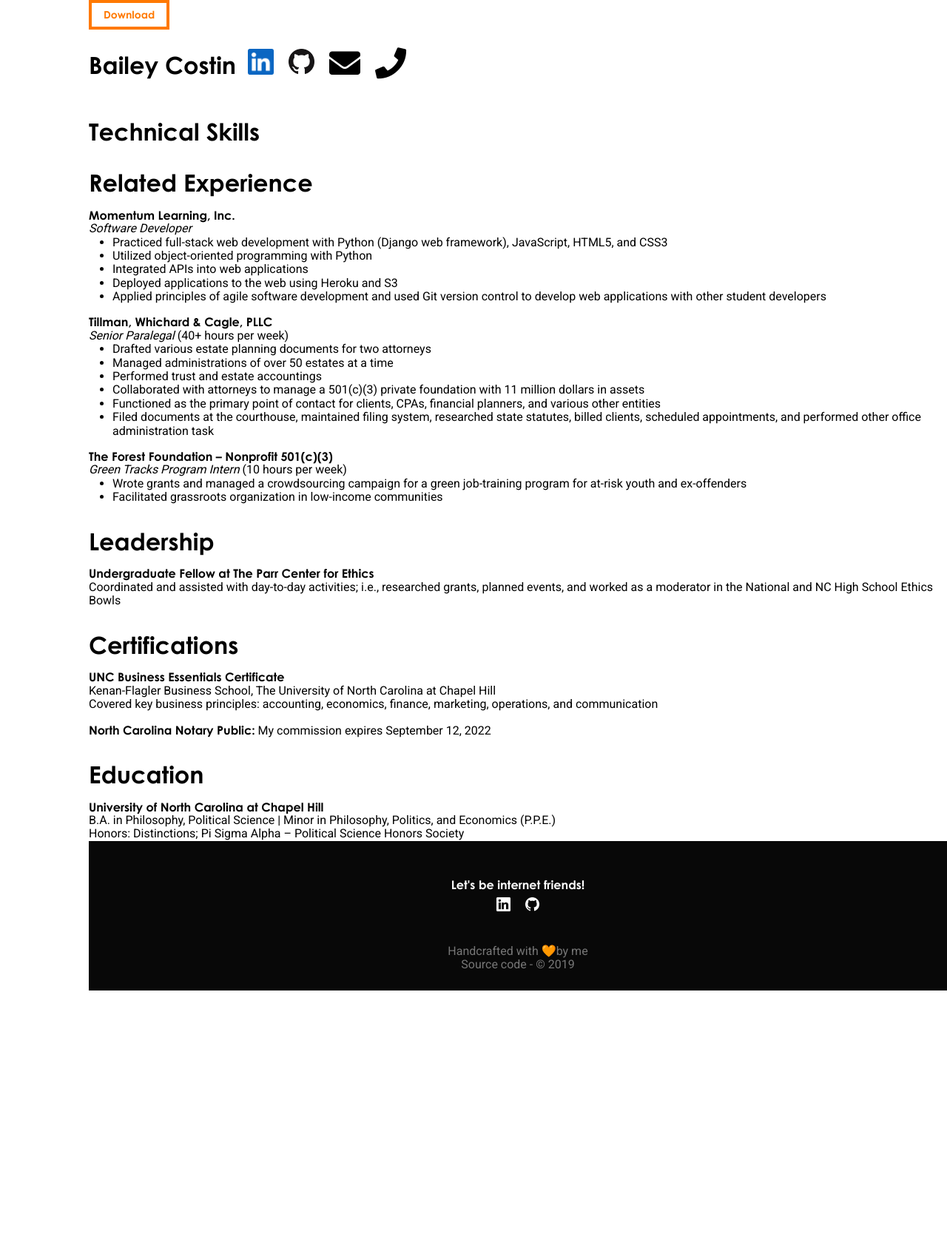
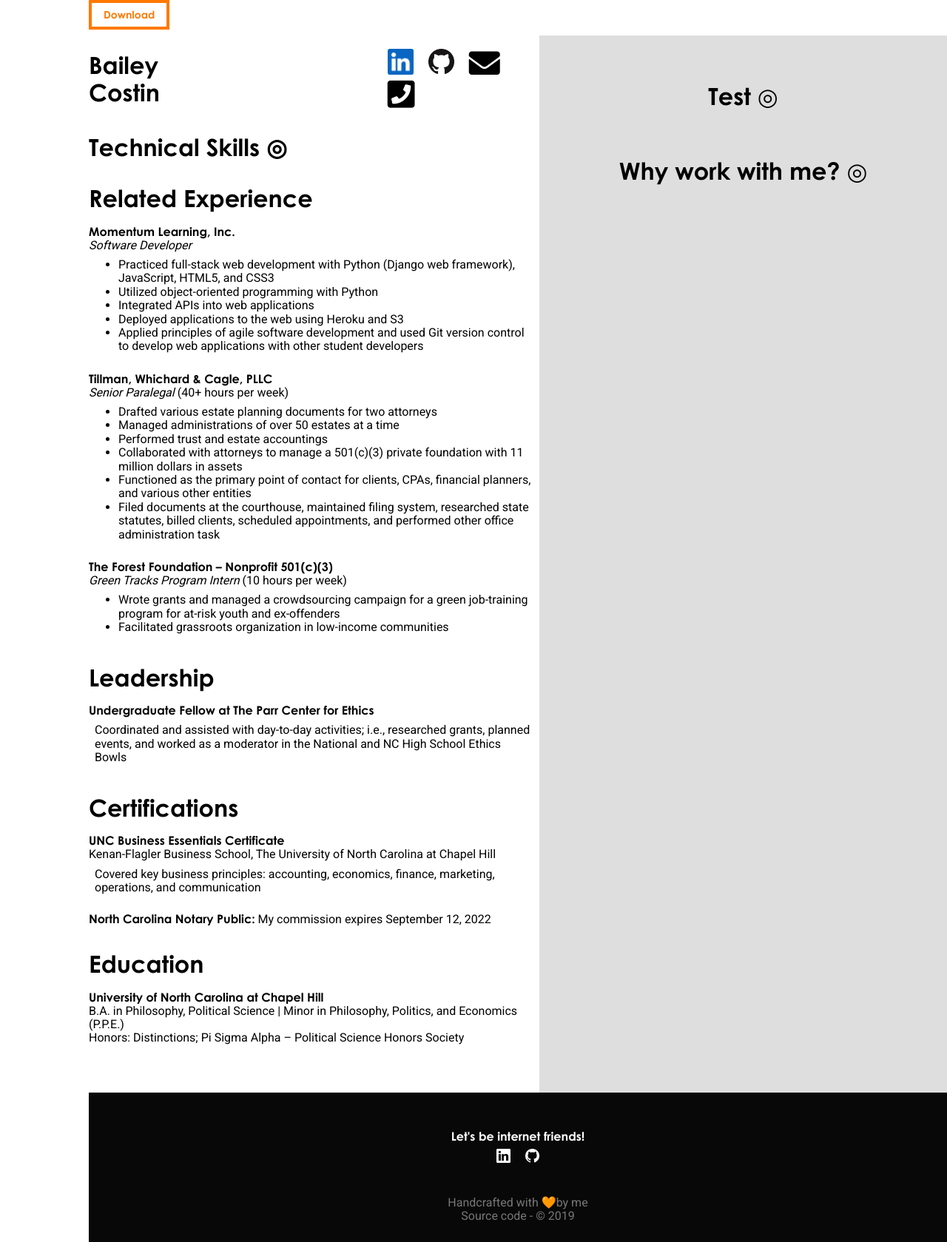
Before and after one commit to bdcostin/portfolio, a Django app: page /resume/ in a window 1280 px wide. Shown: the part 51-1730 px from the top of the page at 74% size. Before the commit the page ends 1390 px from the top, so only its background shows below. Run offline with Django 3.2, Linux system fonts and the light colour scheme; some libraries are stand-ins or nearby versions.

Commit message:
additional styling changes to resume page

```diff
--- a/core/templates/base.html
+++ b/core/templates/base.html
@@ -45,7 +45,9 @@
                 <a class="sidenav-icons-spacing" href="{% url 'index' %}">
                     <i class="black pointer fas1 fas fa-home"></i>
                 </a>
-                <i id="sidenav-about-spacing" class="sidenav-left-spacing sidenav-icons-spacing pointer fas1 fas fa-user"></i>
+                <a class="sidenav-icons-spacing" href="{% url 'resume' %}">
+                    <i id="sidenav-about-spacing" class="sidenav-left-spacing black pointer fas1 fas fa-user"></i>
+                </a>
                 <a class="sidenav-icons-spacing" href="{% url 'projects' %}">
                     <i class="black pointer fas1 fas fa-project-diagram"></i>
                 </a>
--- a/core/templates/core/resume.html
+++ b/core/templates/core/resume.html
@@ -6,8 +6,8 @@
 <div class="flex">
     <div>
         <div class="flex">
-            <h1 class="resume-header-font">Bailey Costin</h1>
-            <div class="mt3">
+            <h1 class="resume-header-font mr5">Bailey Costin</h1>
+            <div class="mt3 ml6">
                 <a class="link ml3" href="https://www.linkedin.com/in/bailey-costin-7745b8179/" target="_blank">
                     <img class="github-icons" src="{% static '/img/linkedin_blue.png' %}" alt="The LinkedIn logo.">
                 </a>
@@ -17,45 +17,89 @@
                 <a class="black link" href="mailto:bailey.costin@gmail.com">
                     <i class="ml3 social-icon pointer fas fa-envelope"></i>
                 </a>
-                <i class="ml3 social-icon fas fa-phone"></i>
+                <a class="black link" href="tel:+19102334244">
+                    <i class="ml3 mb2 social-icon fas fa-phone-square"></i>
+                </a>
             </div>
         </div>
-        <div class="accordion mt4">
+        <div class="accordion mt3">
                 <h2 class="accordion-header resume-header-font">
                     Technical Skills
                 </h2>
             <div class="accordion-content">
-                <ul class="list f-6 tool-box ml3 mr3">
-                    <li class="tools"><i class="devicon-django-plain colored"></i></li>
-                    <li class="tools"><i class="devicon-python-plain colored"></i></li>
-                    <li class="tools"><i class="devicon-javascript-plain colored"></i></li>
-                    <li class="tools"><i class="devicon-react-original colored"></i></li>
-                    <li class="tools"><i class="devicon-jquery-plain-wordmark colored"></i></li>
-                    <li class="tools"><i class="devicon-html5-plain colored"></i></li>
-                    <li class="tools"><i class="devicon-css3-plain colored"></i></li>
-                    <li class="tools"><i class="devicon-postgresql-plain colored"></i></li>
-                    <li class="tools"><i class="devicon-git-plain colored"></i></li>
-                    <li class="tools"><i class="devicon-github-plain colored"></i></li>
-                    <li class="tools"><i class="devicon-heroku-plain colored"></i></li>
-                    <li class="tools"><i class="devicon-amazonwebservices-original colored"></i></li>
-                    <li class="tools"><i class="devicon-docker-plain colored"></i></li>
-                    <li class="tools"><i class="devicon-visualstudio-plain colored"></i></li>
-                </ul>
+                <div>
+                    <ul class="flex list resume-header-font mt3 pa2">
+                        <li>Design</li>
+                        <li>Develop</li>
+                        <li>Deploy</li>
+                    </ul>
+                </div>
+                <div class="technical-skills">
+                    <div>
+                        <div class="header-font mt3">
+                            Design
+                        </div>
+                        <ul class="body-font ml4 pa2">
+                            <li>UI/UX design</li>
+                            <li>Wireframes</li>
+                            <li>Adobe Illustrator</li>
+                        </ul>
+                    </div>
+                    <div>
+                        <div class="header-font mt3">
+                            Front End
+                        </div>
+                        <ul class="body-font ml4 pa2">
+                            <li>HTML5</li>
+                            <li>CSS3</li>
+                            <li>JavaScript</li>
+                            <li>jQuery</li>
+                            <li>React</li>
+                        </ul>
+                        <div class="header-font">
+                            Back End
+                        </div>
+                        <ul class="body-font ml4 pa2">
+                            <li>Python</li>
+                            <li>Django</li>
+                            <li>SQL</li>
+                        </ul>
+                        <div class="header-font">
+                            Tools
+                        </div>
+                        <ul class="body-font ml4 mb2 pa2">
+                            <li>Git/Github</li>
+                            <li>PostgreSQL</li>
+                            <li>SQLite</li>
+                            <li>npm</li>
+                        </ul>
+                    </div>
+                    <div>
+                        <div class="header-font mt3">
+                            Deployment
+                        </div>
+                        <ul class="body-font ml4 pa2">
+                            <li>Heroku</li>
+                            <li>AWS</li>
+                            <li>Docker</li>
+                        </ul>
+                    </div>
+                </div>
             </div>
         </div>
         <h3 class="resume-header-font mt4">Related Experience</h3>
-        <div class="header-font mt3">Momentum Learning, Inc.</div>
+        <div class="header-font mt3 lh-title">Momentum Learning, Inc.</div>
         <div><i class="body-font">Software Developer</i></div>
-        <ul class="body-font ml4">
+        <ul class="body-font ml4 pa2">
             <li>Practiced full-stack web development with Python (Django web framework), JavaScript, HTML5, and CSS3</li>
             <li>Utilized object-oriented programming with Python</li>
             <li>Integrated APIs into web applications</li>
             <li>Deployed applications to the web using Heroku and S3</li>
             <li>Applied principles of agile software development and used Git version control to develop web applications with other student developers</li>
         </ul>
-        <div class="header-font mt3">Tillman, Whichard & Cagle, PLLC</div>
+        <div class="header-font mt3 lh-title">Tillman, Whichard & Cagle, PLLC</div>
         <div><i class="body-font">Senior Paralegal</i><span class="body-font"> (40+ hours per week)</span></div>
-        <ul class="body-font ml4">
+        <ul class="body-font ml4 pa2">
             <li>Drafted various estate planning documents for two attorneys</li>
             <li>Managed administrations of over 50 estates at a time</li>
             <li>Performed trust and estate accountings</li>
@@ -63,38 +107,52 @@
             <li>Functioned as the primary point of contact for clients, CPAs, financial planners, and various other entities</li>
             <li>Filed documents at the courthouse, maintained filing system, researched state statutes, billed clients, scheduled appointments, and performed other office administration task</li>
         </ul>
-        <div class="header-font mt3">The Forest Foundation – Nonprofit 501(c)(3)</div>
+        <div class="header-font mt3 lh-title">The Forest Foundation – Nonprofit 501(c)(3)</div>
         <div><i class="body-font">Green Tracks Program Intern</i><span class="body-font"> (10 hours per week)</span></div>
-        <ul class="body-font ml4">
+        <ul class="body-font ml4 pa2">
             <li>Wrote grants and managed a crowdsourcing campaign for a green job-training program for at-risk youth and ex-offenders</li>
             <li>Facilitated grassroots organization in low-income communities</li>
         </ul>
         <h4 class="resume-header-font mt4">Leadership</h4>
-        <div class="header-font mt3">Undergraduate Fellow at The Parr Center for Ethics</div>
-        <div class="body-font">Coordinated and assisted with day-to-day activities; i.e., researched grants, planned events, and worked as a moderator in the National and NC High School Ethics Bowls</div>
+        <div class="header-font mt3 lh-title">Undergraduate Fellow at The Parr Center for Ethics</div>
+        <div class="body-font pa2">Coordinated and assisted with day-to-day activities; i.e., researched grants, planned events, and worked as a moderator in the National and NC High School Ethics Bowls</div>
         <h5 class="resume-header-font mt4">Certifications</h5>
-        <div class="header-font mt3">UNC Business Essentials Certificate</div>
+        <div class="header-font mt3 lh-title">UNC Business Essentials Certificate</div>
         <div class="body-font">
             Kenan-Flagler Business School, The University of North Carolina at Chapel Hill
         </div>
-        <div class="body-font">
+        <div class="body-font pa2">
             Covered key business principles: accounting, economics, finance, marketing, operations, and communication
         </div>
         <div class="mt3">
             <span class="header-font"> North Carolina Notary Public:</span><span class="body-font"> My commission expires September 12, 2022</span>
         </div>
         <h6 class="resume-header-font mt4">Education</h6>
-        <div class="header-font mt3">
+        <div class="header-font mt3 lh-title">
             University of North Carolina at Chapel Hill
         </div>
-        <div class="body-font">
+        <div class="body-font mb5">
             B.A. in Philosophy, Political Science | Minor in Philosophy, Politics, and Economics (P.P.E.)
             <br>Honors: Distinctions; Pi Sigma Alpha – Political Science Honors Society
         </div>
     </div>
-    <div class="accordion">
-        <div></div>
-
+    <div class="resume-gray-background">
+        <div class="accordion">
+            <section class="accordion-header resume-header-font mt5 tc">
+            Test
+            </section>
+            <div class="accordion-content">
+            it works
+            </div>
+        </div>
+        <div class="accordion">
+            <section class="accordion-header resume-header-font mt5 tc">
+                Why work with me?
+            </section>
+            <div class="accordion-content">
+                it works
+            </div>
+        </div>
     </div>
 </div>
 {% endblock %}
--- a/static/css/styles.css
+++ b/static/css/styles.css
@@ -160,6 +160,16 @@
     z-index: 5;
 }
 
+.resume-gray-background {
+    width: 100%;
+    background-color: #DEDEDE;
+}
+
+.technical-skills {
+    display: flex;
+    justify-content: space-evenly;
+}
+
 .tools-container {
     min-height: 100%;
     background-color: #DEDEDE;
@@ -283,7 +293,6 @@
 
 .social-icon {
     font-size: 42px;
-    margin-bottom: 5px;
 }
 
 .vision-font {
@@ -311,9 +320,27 @@
 }
 
 .accordion-content {
-	display: none;
+    display: none;
+    background-color: aquamarine;
 }
 
 .active {
-	font-weight: 600;
+	color: #FF7900;
 }
+
+.accordion > .content {
+    display: none;
+}
+.accordion > h2.active:after {
+    content: '◉'
+}
+.accordion > h2:after {
+    content: '◎'
+}
+
+.accordion > section.active:after {
+    content: '◉'
+  }
+.accordion > section:after {
+    content: '◎'
+  }
```
